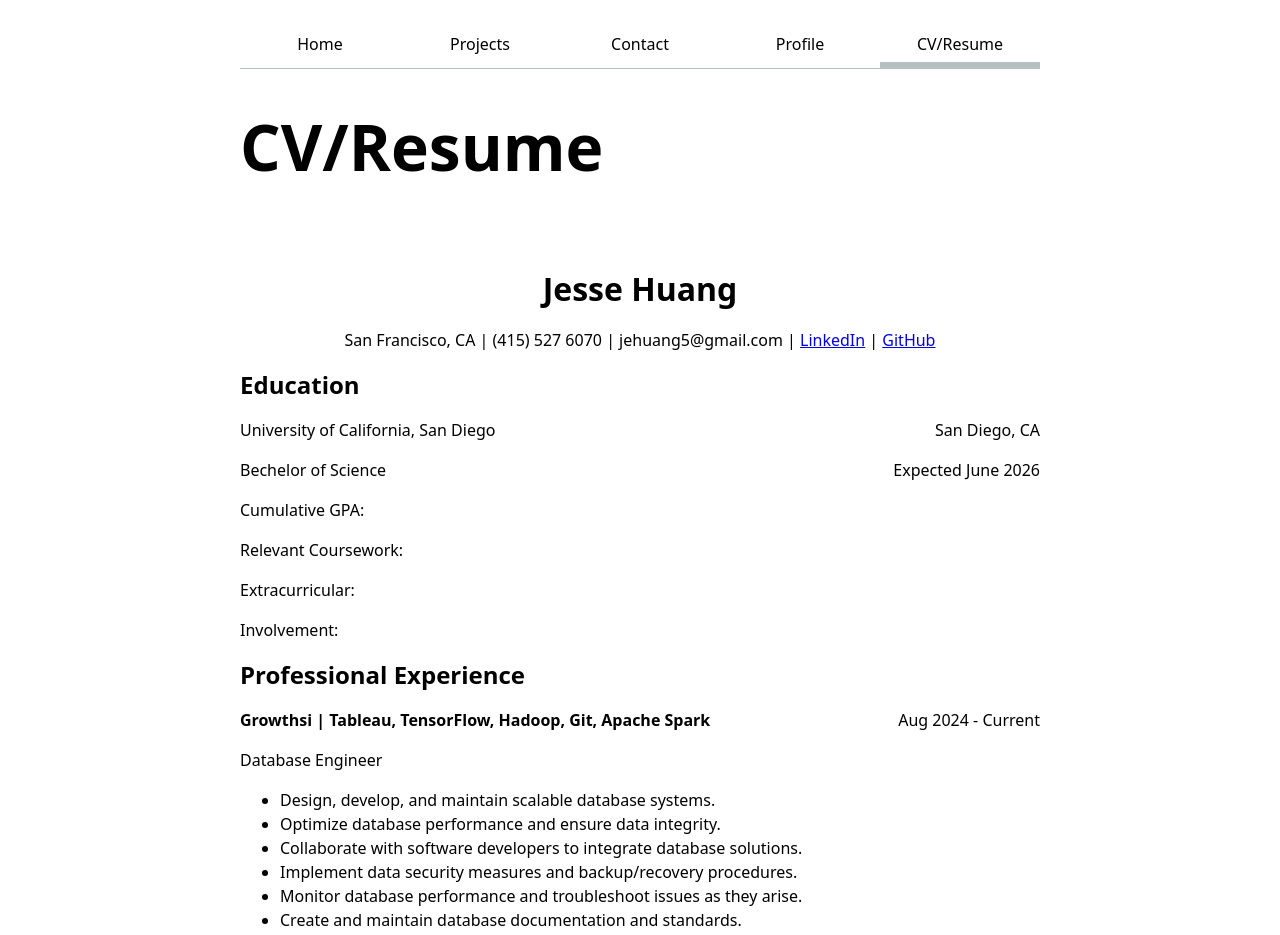
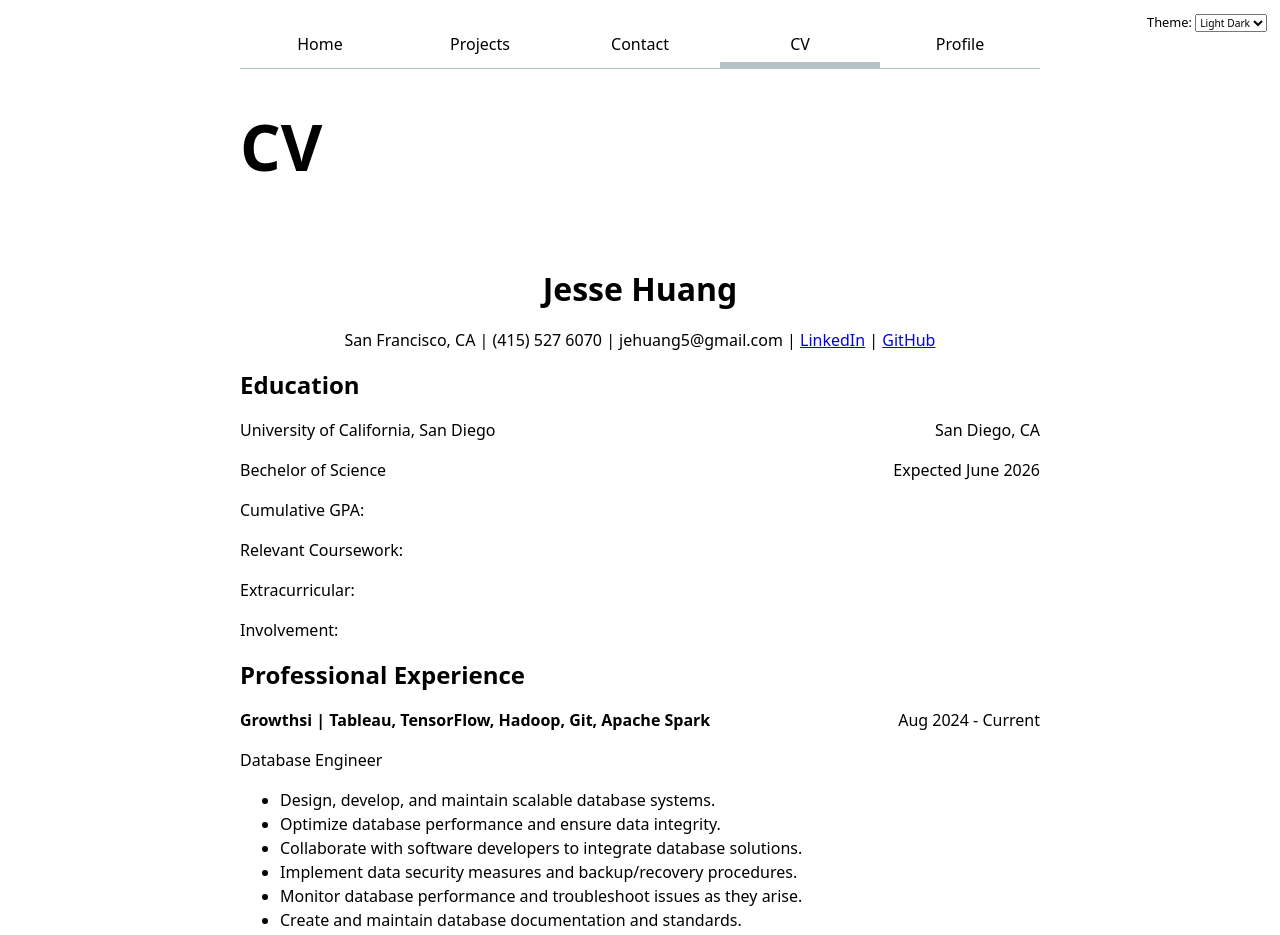
Before and after one commit to smruthig/106-portfolio, a plain HTML site: page cv_resume/index.html in a window 1280 px wide. Shown: the top 935 px of the page. Drawn offline with Linux system fonts and the light colour scheme.

Commit message:
updated email format & dark mode

```diff
--- a/cv_resume/index.html
+++ b/cv_resume/index.html
@@ -3,21 +3,21 @@
     <head>
         <meta charset="UTF-8">
         <meta name="viewport" content="width=device-width, initial-scale=1.0">
-        <title>CV/Resume</title>
+        <title>CV</title>
 
         <link rel="stylesheet" href="../style.css">
     </head>
 
     <body>
-        <nav>
+        <!-- <nav>
             <a href="../index.html" class="navigation-link">Home</a>
             <a href="../projects/index.html" class="navigation-link">Projects</a>
             <a href="../contact/index.html" class="navigation-link">Contact</a>
             <a href="https://github.com/jeh027" target="_blank" class="navigation-link">Profile</a>
-            <a href="index.html" class="current navigation-link">CV/Resume</a>
-        </nav>
+            <a href="index.html" class="navigation-link">CV</a>
+        </nav> -->
 
-        <h1 class="title">CV/Resume</h1>
+        <h1 class="title">CV</h1>
 
         <br>
 
@@ -70,6 +70,7 @@
             </article>
         </section>
 
-
+        <!--links to global.js -->
+        <script type="module" src="../global.js"></script>
     </body>
 </html>
--- /dev/null
+++ b/global.js
@@ -0,0 +1,109 @@
+function $$(selector, context = document)  {
+
+    return Array.from(context.querySelectorAll(selector))
+}
+
+// let navLinks = $$("nav a")
+
+// let currentLink = navLinks.find(
+//     (a) => a.host === location.host && a.pathname === location.pathname
+// );
+
+// if (currentLink) {
+//     // or if (currentLink !== undefined)
+//     currentLink.classList.add('current'); // currentLink?.classList.add('current');
+// }
+
+let pages = [
+    { url: 'index.html', title: 'Home' },
+    { url: 'projects/index.html', title: 'Projects' },
+    { url: 'contact/index.html', title: 'Contact' },
+    { url: 'cv_resume/index.html', title: 'CV' },
+    { url: 'https://github.com/jeh027', title: 'Profile' },
+];
+
+
+let nav = document.createElement('nav');
+document.body.prepend(nav);
+
+const ARE_WE_HOME = document.body.classList.contains('home');
+
+for (let p of pages) {
+    let url = p.url;
+    let title = p.title;
+
+    if (!ARE_WE_HOME && !url.startsWith('http')) { // url = !ARE_WE_HOME && !url.startsWith('http') ? '../' + url : url;
+        url = '../' + url;
+    } // position matters
+
+    let a = document.createElement('a'); // for this page and this page
+    a.href = url;
+    a.textContent = title;
+    nav.append(a);
+
+    a.classList.toggle(
+        'current',
+        a.host === location.host && a.pathname === location.pathname
+    );
+
+    // ^^^
+    // if (a.host === location.host && a.pathname === location.pathname) {
+    //     a.classList.add('current');
+    // }
+
+    if (url.startsWith('http')) {
+        a.toggleAttribute('target', true); // cool functions to remember
+        a.setAttribute('target', '_blank');
+    }
+
+}
+
+document.body.insertAdjacentHTML(
+    'afterbegin',
+    `
+    <div class="color-scheme">
+        <label>
+            Theme:
+                <select id="set-theme">
+                    <option>Light Dark</option>
+                    <option>Light</option>
+                    <option>Dark</option>
+                </select>
+        </label>
+    </div>
+    `
+);
+
+let selectTheme = document.querySelector('#set-theme');
+
+selectTheme.addEventListener('input', function (event) { // input: triggered whenever the value of an input, textarea, or select element is changed
+    document.documentElement.style.setProperty('color-scheme', event.target.value.toLowerCase()); // gets color-scheme from html root and modify inline style
+    localStorage.colorScheme = event.target.value; // .key = value
+});
+
+if ("colorScheme" in localStorage) {
+    let user_theme = localStorage.colorScheme;
+    document.documentElement.style.setProperty('color-scheme', user_theme); // this command is repeated twice, can define function that does once
+    const select_element = document.getElementById('set-theme'); // remember these document functions (very useful)
+    select_element.value = user_theme;
+}
+
+let emailForm = document.querySelector('#email-form'); // why form and not the button directly?
+
+emailForm?.addEventListener('submit', function (event) { // conditional to check if reference is empty
+    event.preventDefault(); // prevents the default form submission from happening
+    const data = new FormData(emailForm);
+
+    let new_url = emailForm.action + "?"
+
+    for (let [name, value] of data) { // revamped the url so that it contains the right format
+        if (name === "subject") {
+            new_url = new_url + name + "=" + encodeURIComponent(value) + "&";
+        } else {
+            new_url = new_url + name + "=" + encodeURIComponent(value); // yay! it works
+        }
+    }
+
+    location.href = new_url;
+
+});
--- a/style.css
+++ b/style.css
@@ -3,9 +3,9 @@ body { /* type selector */
          and use the OS’s UI font as the website font
        */
     font: 100%/1.5 system-ui;
-    max-width: 50em;
-    margin-inline: auto; /* max(1em, (100% - 100ch) / 2) */
-    padding: 1em;
+    max-width: 50em; /* let’s stop the content from getting so wide */
+    margin-inline: auto; /* let’s center that content; alt: max(1em, (100% - 100ch) / 2) */
+    padding: 1em; /* prevent from touching the edges of the viewport */
 }
 
 .responsive-image {
@@ -17,7 +17,7 @@ body { /* type selector */
     float: right;
 }
 
-.navigation-link {
+nav a {
     flex: 1; /* blue part of the object */
     text-decoration: none;
     color: inherit;
@@ -26,30 +26,32 @@ body { /* type selector */
 }
 
 nav {
+    --border-color: oklch(50% 10% 200 / 40%); /* canvas and canvastext ensures web content remains visually consistent with operating system or web browser */
     display: flex; /* this makes sense now */
     margin-bottom: 5%;
     border-bottom-width: 1px;
     border-bottom-style: solid;
-    border-bottom-color: oklch(80% 3% 200)
+    border-bottom-color: var(--border-color);
 }
 
 .current {
     border-bottom-width: 0.4em; /* of the home object */
     border-bottom-style: solid;
-    border-bottom-color: oklch(80% 3% 200);
+    border-bottom-color: var(--border-color);
     padding-bottom: 0.4em; /* push link back down */
 }
 
 html {
-    --color-accent: oklch(65% 50% 0); /* sets accent color (custom property) */
+    --color-accent: oklch(50% 0.15 5.24); /* sets accent color (custom property) */
     accent-color: var(--color-accent); /* applies accent color (custom property) to entire document */
+    color-scheme: light dark;
 }
 
-.navigation-link:hover {
+nav a:hover {
     border-bottom-width: 0.4em;
     border-bottom-style: solid;
     border-bottom-color: var(--color-accent); /* references accent color (custom property) */
-    background-color: oklch(from var(--color-accent) 95% 5% h); /* 95% lightness, 5% chroma, hue remains the same */
+    background-color: color-mix(in oklch, var(--color-accent), canvas 85%); /* mix two colors together */
     padding-bottom: 0.4em;
 }
 
@@ -74,12 +76,13 @@ button {
 }
 
 .projects article {
-    grid-template-rows: subgrid; /* not too sure about this to be honest */
-    grid-row: span 3;
+    display: grid;
+    grid-template-rows: 1fr auto 15em; /* look back at this later */
+    gap: 1em;
 }
 
 .projects article h2 {
-    margin-bottom: 0;
+    margin: 0; /* as said in the write up */
 }
 
 h1.title { /* this doesn't seem like the most appropriate approach */
@@ -94,3 +97,14 @@ h1, h2, h3, h4, h5, h6 {
     line-height: 1.1;
     text-wrap: balance;
 }
+
+.color-scheme {
+    position: absolute;
+    top: 1em;
+    right: 1em;
+}
+
+.color-scheme, .color-scheme select {
+    font-size: 80%;
+    font-family: inherit;
+}
```
Also changed, not shown: contact/index.html (+8 -8 lines), index.html (+8 -5 lines), projects/index.html (+7 -4 lines).
